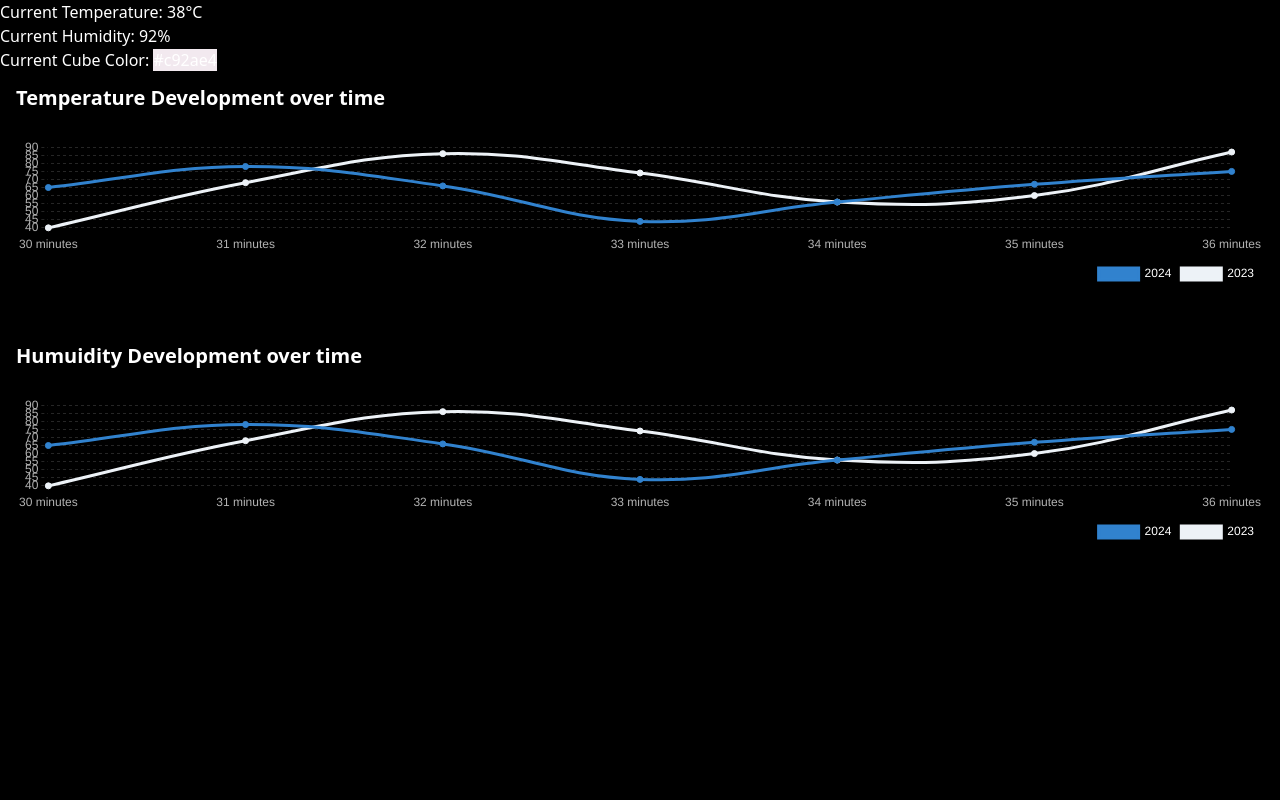
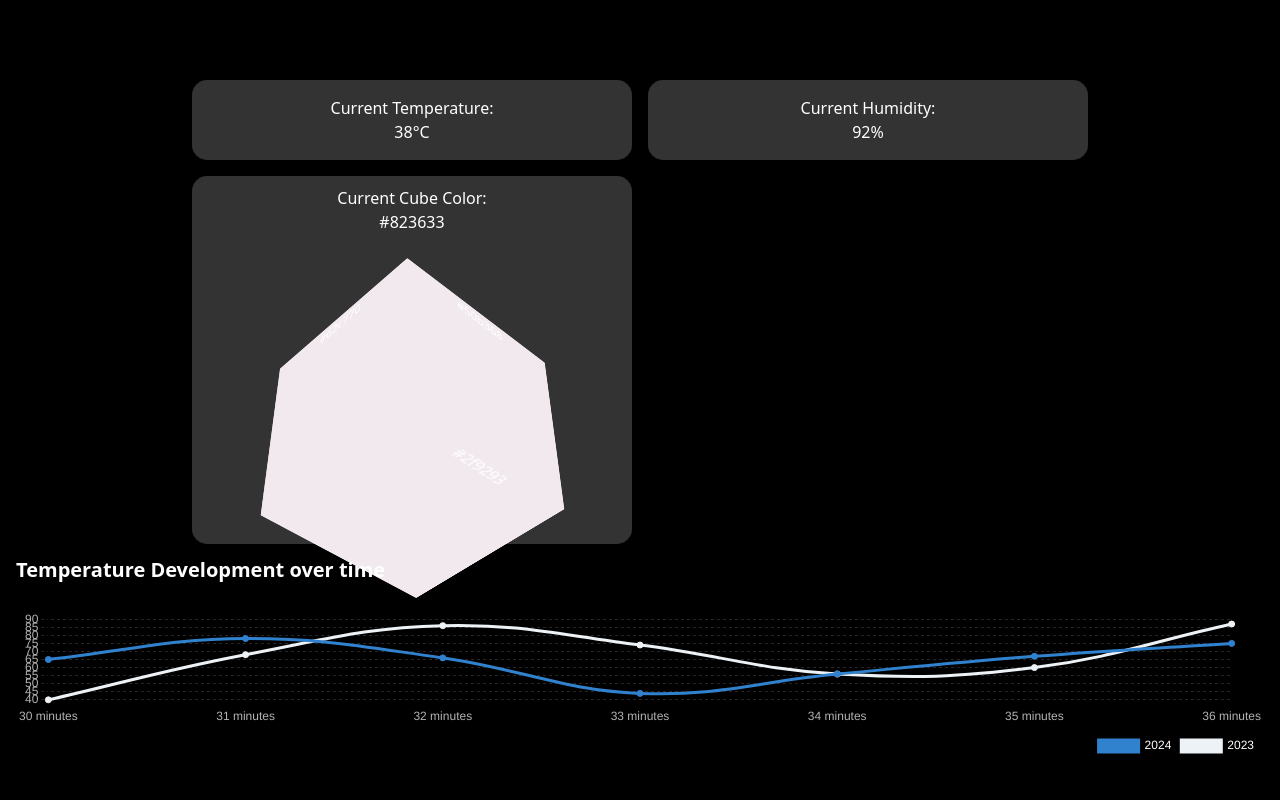
Before and after one commit to Doubl3K/dobo-frontend, a Next.js app: page /dashboard in a window 1280 px wide. Shown: the top 800 px of the page. Built offline with nearby package versions, Linux system fonts and the light colour scheme.

Commit message:
we have a spinning cube and cards i guess :)

```diff
--- a/pages/dashboard.tsx
+++ b/pages/dashboard.tsx
@@ -17,21 +17,39 @@ export default function Dashboard() {
 
 	return (
 		<>
-			<div className="tempWrapper">
+			<div className="gridWrapper">
+				<div className="cardGrid">
+					<div className="tempWrapper card">
 						<label htmlFor="temperature">Current Temperature: </label>
-				{temperature !== null && <span id="temperature">{temperature}°C</span>}
+						{temperature !== null && (
+							<span id="temperature">{temperature}°C</span>
+						)}
 					</div>
-			<div className="wetWrapper">
+					<div className="wetWrapper card">
 						<label htmlFor="humidity">Current Humidity: </label>
 						{temperature !== null && (
 							<span id="humidity">{randomNumberForTesting()}%</span>
 						)}
 					</div>
-			<div className="cubeWrapper">
+					<div className="cubeWrapper card">
 						<label htmlFor="cubeColor">Current Cube Color: </label>
 						{temperature !== null && (
 							<span id="cubeColor">#{randomColorForTesting()}</span>
 						)}
+						<span className="cubeSpan">
+							<div className="container">
+								<div className="cube">
+									<div className="face front">#{randomColorForTesting()}</div>
+									<div className="face back">#{randomColorForTesting()}</div>
+									<div className="face right">#{randomColorForTesting()}</div>
+									<div className="face left">#{randomColorForTesting()}</div>
+									<div className="face top">#{randomColorForTesting()}</div>
+									<div className="face bottom">#{randomColorForTesting()}</div>
+								</div>
+							</div>
+						</span>
+					</div>
+				</div>
 			</div>
 			<div className="temperatureChartWrapper">
 				<CardLineChart title="Temperature Development over time" id="1" />
@@ -53,8 +71,12 @@ function randomColorForTesting() {
 }
 
 function changeCubeColorToHex(hexColor: string): void {
-	const cube = document.getElementById("cubeColor");
-	if (cube) {
-		cube.style.backgroundColor = `#${hexColor}`;
+	const cubeFaces: HTMLCollectionOf<Element> =
+		document.getElementsByClassName("face");
+	console.log(cubeFaces);
+
+	//loop through the faces and change the color
+	for (let i = 0; i < cubeFaces.length; i++) {
+		cubeFaces[i].style.backgroundColor = `#${hexColor}`;
 	}
 }
--- a/styles/globals.css
+++ b/styles/globals.css
@@ -38,7 +38,7 @@ body {
   gap: 1rem;
 }
 
-*{
+body{
   background: black;
   color: white ;
 }
@@ -47,3 +47,89 @@ document{
   background: black ;
   color: white ;
 }
+
+.gridWrapper{
+  padding-top: 10vh;
+  display: flex;
+  width: 100%;
+  justify-content: center;
+}
+.cardGrid{
+  display: grid;
+  grid-template-columns: 1fr 1fr;
+  gap: 1rem;
+  text-align: center;
+  width: 70%;
+}
+
+.card{
+  display: flex;
+  flex-direction: column;
+  flex-wrap: wrap;
+  justify-content: center;
+  align-items: center;
+  background: #333;
+  padding: 10px;
+  border-radius: 15px;
+  box-shadow: 0 0 10px rgba(0,0,0,0.5);
+  min-height: 10vh;
+}
+
+.container {
+  width: 200px;
+  height: 200px;
+  perspective: 1000px;
+  margin: 100px auto 0;
+}
+
+.cube {
+  transform-style: preserve-3d;
+  width: 100%;
+  height: 100%;
+  position: relative;
+}
+
+.face {
+  position: absolute;
+  width: 100%;
+  height: 100%;
+  background: red;
+}
+
+
+.top {
+  transform: rotateX(90deg) translateZ(100px);
+}
+.bottom {
+  transform: rotateX(-90deg) translateZ(100px);
+}
+
+.right {
+  transform: rotateY(90deg) translateZ(100px);
+}
+.left {
+  transform: rotateY(-90deg) translateZ(100px);
+}
+
+.front {
+  transform: rotateX(0deg) translateZ(100px);
+}
+.back {
+  transform: rotateX(-180deg) translateZ(100px);
+}
+
+@keyframes spin {
+  from {
+    transform: rotateX(0deg) rotateY(0deg);
+  }
+  to {
+    transform: rotateX(360deg) rotateY(360deg);
+  }
+}
+.cube {
+  transform-style: preserve-3d;
+  width: 100%;
+  height: 100%;
+  position: relative;
+  animation: spin 5s infinite linear;
+}
```
Lines whose indentation alone changed are shown as unchanged.
